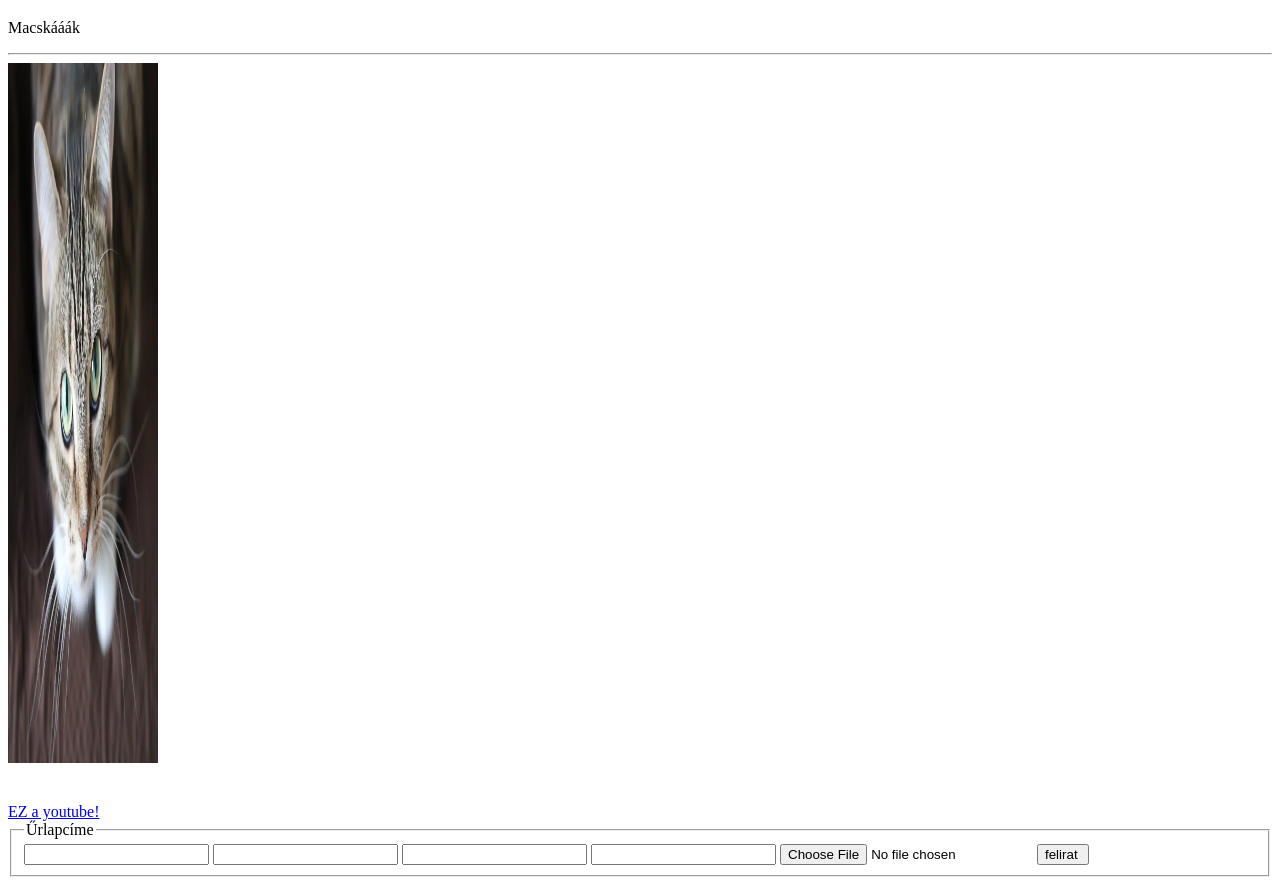
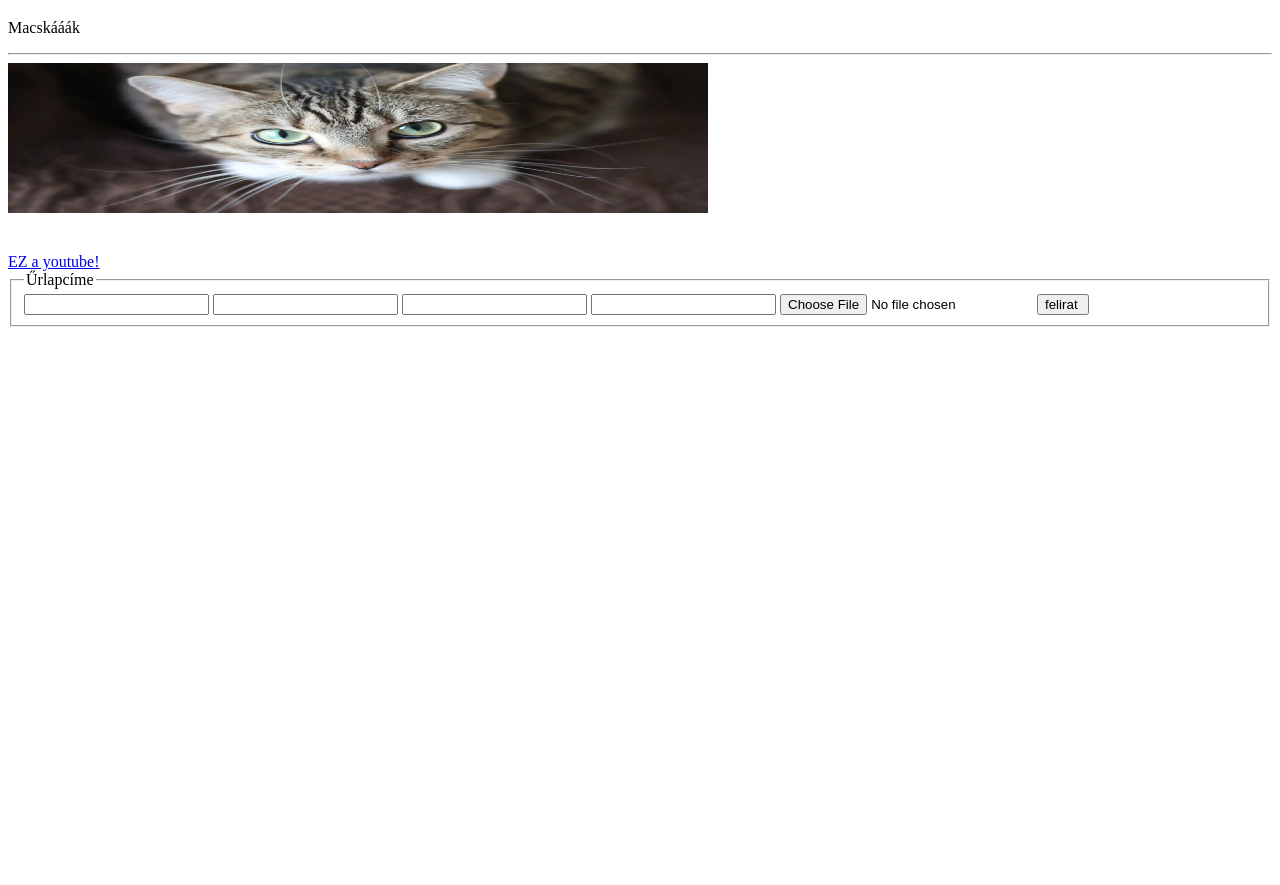
Before and after one commit to papmatedaniel/shopppingolni, a plain HTML site: page index.html in a window 1280 px wide. Shown: the part 61-946 px from the top of the page. After the commit the page ends 800 px from the top, so only its background shows below. Drawn offline with Linux system fonts and the light colour scheme.

Commit message:
Update index.html

```diff
--- a/index.html
+++ b/index.html
@@ -7,7 +7,7 @@
 <h1>Macskááák</h1>
 <p>Macskááák</p>
 <hr>
-<img src="macska.jpg" alt="Macska" width="150" height="700">
+<img src="macska.jpg" alt="Macska" width="700" height="150">
 <br><br><br>
 
 <a href="https://www.youtube.com">EZ a youtube!</a>
```
